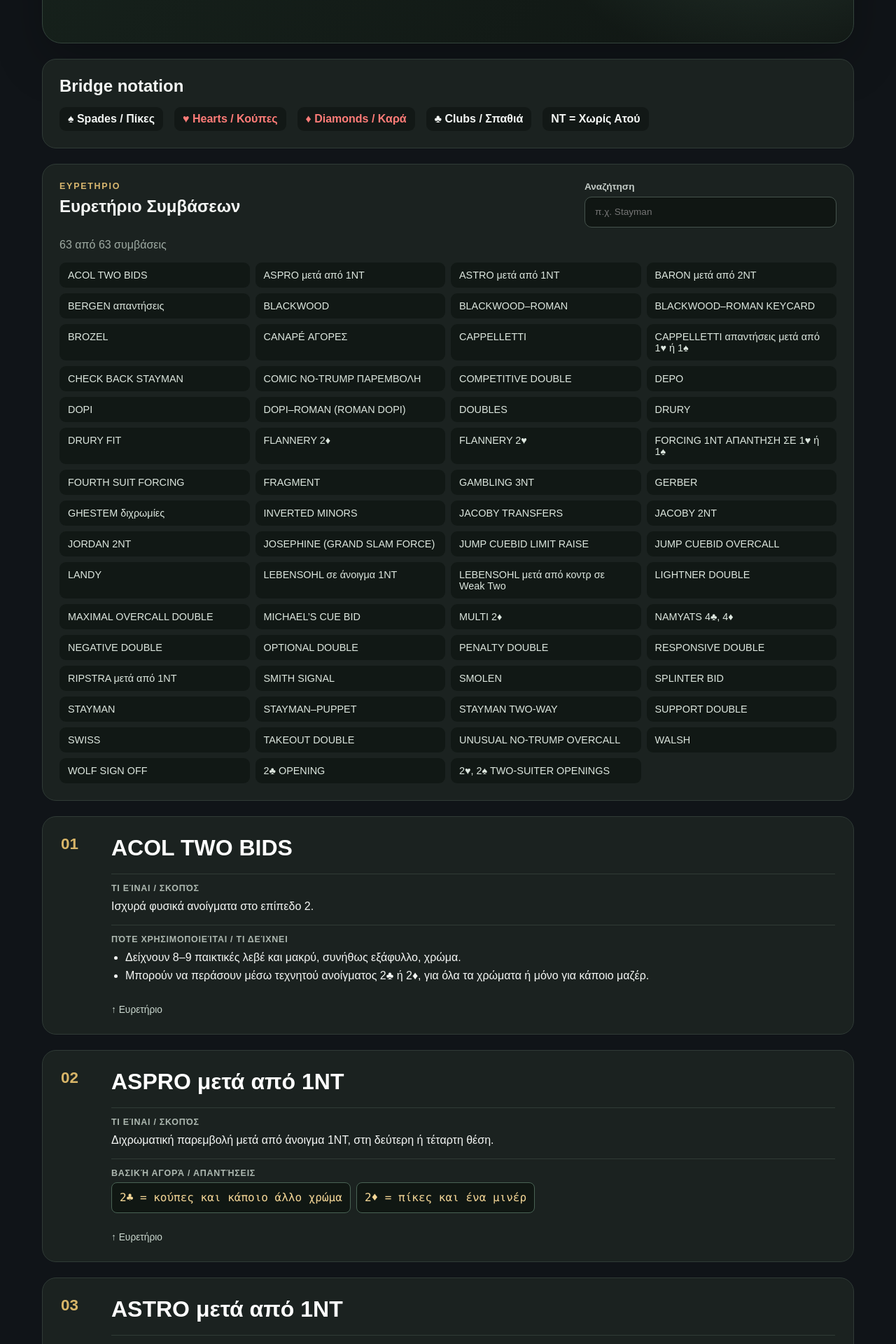
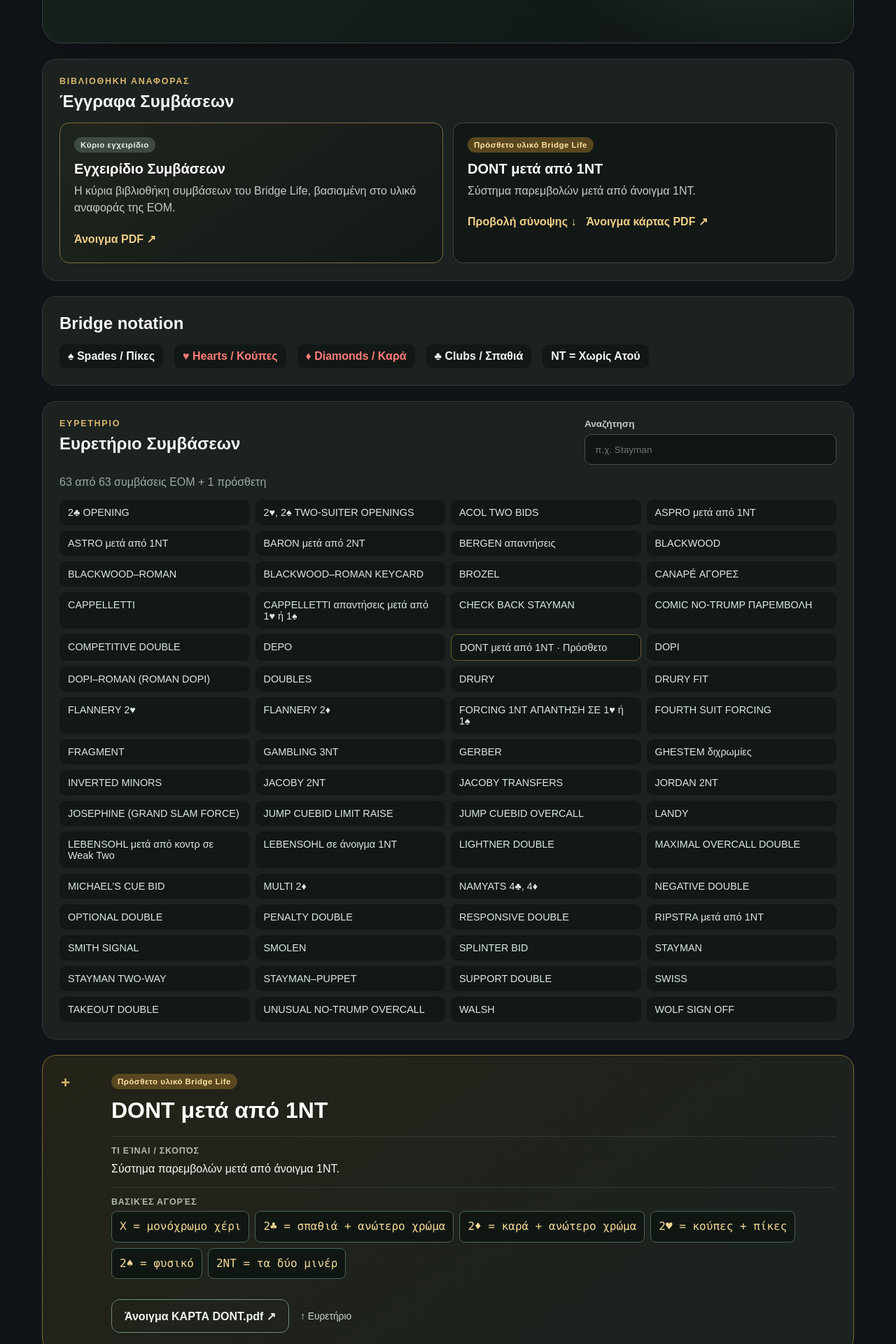
Before and after one commit to nick1stef2/bridge-life, a React (Vite) app: page /conventions in a window 1280 px wide. Shown: the part 460-2380 px from the top of the page at 70% size. Built offline with nearby package versions, Linux system fonts and the light colour scheme.

Commit message:
Add DONT convention reference card

```diff
--- a/src/App.jsx
+++ b/src/App.jsx
@@ -52,8 +52,8 @@ function HomePage() {
 
         <Link to="/conventions" className="card-link">
           <div className="card">
-            <h2>📖 Εγχειρίδιο Συμβάσεων</h2>
-            <p>Συμβάσεις Bridge — υλικό αναφοράς από την ΕΟΜ</p>
+            <h2>📖 ΣΥΜΒΑΣΕΙΣ</h2>
+            <p>Εγχειρίδιο ΕΟΜ και πρόσθετες κάρτες αναφοράς</p>
           </div>
         </Link>
 
--- a/src/data/conventionsData.js
+++ b/src/data/conventionsData.js
@@ -1,6 +1,35 @@
+import conventionsManualPdf from "../assets/images/lessons/ΣΥΜΒΑΣΕΙΣ.pdf";
+import dontCardPdf from "../assets/images/lessons/ΚΑΡΤΑ DONT.pdf";
+
 export const conventionsSource = {
   label: "Ελληνική Ομοσπονδία Μπριτζ — Επετηρίδα 2020, σελ. 207–218",
   url: "https://hellasbridge.org/storage/pages/files/Επετηρίδες/epetirida%202020.pdf",
+};
+
+export const conventionsResources = {
+  manual: {
+    id: "conventions-manual",
+    title: "Εγχειρίδιο Συμβάσεων",
+    description: "Η κύρια βιβλιοθήκη συμβάσεων του Bridge Life, βασισμένη στο υλικό αναφοράς της ΕΟΜ.",
+    pdf: conventionsManualPdf,
+  },
+  additions: [
+    {
+      id: "dont-after-1nt",
+      title: "DONT μετά από 1NT",
+      description: "Σύστημα παρεμβολών μετά από άνοιγμα 1NT.",
+      pdf: dontCardPdf,
+      label: "Πρόσθετο υλικό Bridge Life",
+      bids: [
+        "X = μονόχρωμο χέρι",
+        "2♣ = σπαθιά + ανώτερο χρώμα",
+        "2♦ = καρά + ανώτερο χρώμα",
+        "2♥ = κούπες + πίκες",
+        "2♠ = φυσικό",
+        "2NT = τα δύο μινέρ",
+      ],
+    },
+  ],
 };
 
 const entry = (id, name, purpose, details = [], bids = [], notes = []) => ({
--- a/src/pages/Conventions.css
+++ b/src/pages/Conventions.css
@@ -51,18 +51,32 @@
 }
 .source-button { background: transparent; color: #eef4ef; }
 
-.notation-card, .conventions-index, .convention-card, .conventions-source {
+.notation-card, .conventions-resources, .conventions-index, .convention-card, .conventions-source {
   margin-top: 22px;
   border: 1px solid #303b36;
   border-radius: 20px;
   background: #1b2220;
 }
-.notation-card, .conventions-index, .conventions-source { padding: 24px; }
-.notation-card h2, .conventions-index h2 { margin: 0 0 16px; }
+.notation-card, .conventions-resources, .conventions-index, .conventions-source { padding: 24px; }
+.notation-card h2, .conventions-resources h2, .conventions-index h2 { margin: 0 0 16px; }
 .notation-grid { flex-wrap: wrap; }
 .notation-grid span { padding: 8px 12px; border-radius: 9px; background: #121816; font-weight: 700; }
 .suit-red { color: #ff7c78; }
 .suit-black { color: #f4f7f5; }
+
+.resource-grid { display: grid; grid-template-columns: repeat(2, minmax(0, 1fr)); gap: 14px; }
+.resource-card { padding: 20px; border: 1px solid #3c4a43; border-radius: 14px; background: #121816; }
+.resource-card-primary { border-color: #7c6841; background: linear-gradient(145deg, #20251d, #121816); }
+.resource-card h3 { margin: 12px 0 8px; color: #fff; font-size: 1.25rem; }
+.resource-card p { margin: 0 0 18px; color: #c5cec8; line-height: 1.55; }
+.resource-card a { display: inline-flex; margin: 4px 14px 4px 0; color: #f0ce87; font-weight: 800; text-decoration: none; }
+.resource-badge { display: inline-flex; padding: 5px 9px; border-radius: 999px; background: #3e4b43; color: #e8eee9; font-size: .72rem; font-weight: 900; letter-spacing: .04em; }
+.resource-badge-extra { background: #59471f; color: #ffe2a2; }
+.supplemental-index-link { border: 1px solid #715c2e; }
+.supplemental-convention { border-color: #806936; background: linear-gradient(145deg, #242318, #1b2220); }
+.supplemental-convention .convention-content h2 { margin-top: 12px; }
+.supplemental-actions { display: flex; align-items: center; flex-wrap: wrap; gap: 16px; margin-top: 16px; }
+.supplemental-actions .back-to-index { margin-top: 0; }
 
 .index-heading-row { justify-content: space-between; align-items: end; }
 .conventions-search { width: min(360px, 100%); color: #c5cdc8; font-size: .85rem; }
@@ -98,6 +112,7 @@
   .convention-number { margin-bottom: 8px; font-size: .9rem; }
   .notation-grid { align-items: stretch; flex-direction: column; }
   .notation-grid span { width: 100%; }
+  .resource-grid { grid-template-columns: 1fr; }
   .print-button, .source-button { width: 100%; justify-content: center; }
 }
 
@@ -111,7 +126,9 @@
   .conventions-kicker, .section-label { color: #555; }
   .conventions-hero h1 { color: #111; font-size: 34pt; }
   .conventions-subtitle { color: #333; font-size: 14pt; }
-  .notation-card, .conventions-index, .convention-card, .conventions-source { border: 1px solid #bbb; background: #fff; color: #111; box-shadow: none; }
+  .notation-card, .conventions-resources, .conventions-index, .convention-card, .conventions-source { border: 1px solid #bbb; background: #fff; color: #111; box-shadow: none; }
+  .resource-card { border-color: #bbb; background: #fff; color: #111; }
+  .resource-card h3, .resource-card p { color: #111; }
   .notation-card { page-break-before: always; }
   .notation-grid span, .index-links a { background: #fff; color: #111; border: 1px solid #ccc; }
   .suit-red { color: #b00020 !important; }
--- a/src/pages/Conventions.jsx
+++ b/src/pages/Conventions.jsx
@@ -1,6 +1,6 @@
 import { useMemo, useState } from "react";
 import { Link } from "react-router-dom";
-import { conventionsData, conventionsSource } from "../data/conventionsData";
+import { conventionsData, conventionsResources, conventionsSource } from "../data/conventionsData";
 import "./Conventions.css";
 
 const normalize = (value) =>
@@ -11,9 +11,10 @@ const normalize = (value) =>
 
 function Conventions() {
   const [query, setQuery] = useState("");
+  const dontConvention = conventionsResources.additions[0];
+  const needle = normalize(query.trim());
 
   const visibleConventions = useMemo(() => {
-    const needle = normalize(query.trim());
     if (!needle) return conventionsData;
 
     return conventionsData.filter((convention) =>
@@ -26,7 +27,18 @@ function Conventions() {
         ...convention.notes,
       ].join(" ")).includes(needle),
     );
-  }, [query]);
+  }, [needle]);
+
+  const showDont = !needle || normalize([
+    dontConvention.title,
+    dontConvention.description,
+    ...dontConvention.bids,
+  ].join(" ")).includes(needle);
+
+  const indexItems = [
+    ...visibleConventions.map((convention) => ({ id: convention.id, name: convention.name })),
+    ...(showDont ? [{ id: dontConvention.id, name: dontConvention.title, supplemental: true }] : []),
+  ].sort((a, b) => a.name.localeCompare(b.name, "el", { sensitivity: "base" }));
 
   return (
     <main className="conventions-page">
@@ -38,7 +50,7 @@ function Conventions() {
       <header className="conventions-hero">
         <p className="conventions-kicker">BRIDGE LIFE · ΝΙΚΟΣ – ΜΙΧΑΛΗΣ</p>
         <h1>Εγχειρίδιο Συμβάσεων Bridge</h1>
-        <p className="conventions-subtitle">Συμβάσεις Bridge — Υλικό αναφοράς από την ΕΟΜ</p>
+        <p className="conventions-subtitle">Βιβλιοθήκη αναφοράς συμβάσεων Bridge — ανεξάρτητη από τη σειρά μαθημάτων.</p>
         <div className="conventions-actions">
           <button type="button" onClick={() => window.print()} className="print-button">
             🖨️ Εκτύπωση / Αποθήκευση PDF
@@ -46,8 +58,33 @@ function Conventions() {
           <a href={conventionsSource.url} target="_blank" rel="noreferrer" className="source-button">
             Επίσημη πηγή ΕΟΜ ↗
           </a>
+          <a href={conventionsResources.manual.pdf} target="_blank" rel="noreferrer" className="source-button">
+            Άνοιγμα εγχειριδίου PDF ↗
+          </a>
         </div>
       </header>
+
+      <section className="conventions-resources" aria-labelledby="resources-title">
+        <div className="resource-heading">
+          <p className="section-label">ΒΙΒΛΙΟΘΗΚΗ ΑΝΑΦΟΡΑΣ</p>
+          <h2 id="resources-title">Έγγραφα Συμβάσεων</h2>
+        </div>
+        <div className="resource-grid">
+          <article className="resource-card resource-card-primary">
+            <span className="resource-badge">Κύριο εγχειρίδιο</span>
+            <h3>{conventionsResources.manual.title}</h3>
+            <p>{conventionsResources.manual.description}</p>
+            <a href={conventionsResources.manual.pdf} target="_blank" rel="noreferrer">Άνοιγμα PDF ↗</a>
+          </article>
+          <article className="resource-card" id={`${dontConvention.id}-resource`}>
+            <span className="resource-badge resource-badge-extra">{dontConvention.label}</span>
+            <h3>{dontConvention.title}</h3>
+            <p>{dontConvention.description}</p>
+            <a href={`#${dontConvention.id}`}>Προβολή σύνοψης ↓</a>
+            <a href={dontConvention.pdf} target="_blank" rel="noreferrer">Άνοιγμα κάρτας PDF ↗</a>
+          </article>
+        </div>
+      </section>
 
       <section className="notation-card" aria-labelledby="notation-title">
         <h2 id="notation-title">Bridge notation</h2>
@@ -78,17 +115,44 @@ function Conventions() {
         </div>
 
         <p className="search-count" aria-live="polite">
-          {visibleConventions.length} από {conventionsData.length} συμβάσεις
+          {visibleConventions.length} από {conventionsData.length} συμβάσεις ΕΟΜ
+          {showDont ? " + 1 πρόσθετη" : ""}
         </p>
 
         <div className="index-links">
-          {visibleConventions.map((convention) => (
-            <a key={convention.id} href={`#${convention.id}`}>
-              {convention.name}
+          {indexItems.map((convention) => (
+            <a key={convention.id} href={`#${convention.id}`} className={convention.supplemental ? "supplemental-index-link" : ""}>
+              {convention.name}{convention.supplemental ? " · Πρόσθετο" : ""}
             </a>
           ))}
         </div>
       </section>
+
+      {showDont && (
+        <article className="convention-card supplemental-convention" id={dontConvention.id}>
+          <div className="convention-number">+</div>
+          <div className="convention-content">
+            <span className="resource-badge resource-badge-extra">{dontConvention.label}</span>
+            <h2>{dontConvention.title}</h2>
+            <dl>
+              <div>
+                <dt>Τι είναι / Σκοπός</dt>
+                <dd>{dontConvention.description}</dd>
+              </div>
+              <div>
+                <dt>Βασικές αγορές</dt>
+                <dd className="bidding-sequences">
+                  {dontConvention.bids.map((bid) => <code key={bid}>{bid}</code>)}
+                </dd>
+              </div>
+            </dl>
+            <div className="supplemental-actions">
+              <a href={dontConvention.pdf} target="_blank" rel="noreferrer" className="source-button">Άνοιγμα ΚΑΡΤΑ DONT.pdf ↗</a>
+              <a href="#index-title" className="back-to-index">↑ Ευρετήριο</a>
+            </div>
+          </div>
+        </article>
+      )}
 
       <section className="conventions-list" aria-label="Περιγραφές συμβάσεων">
         {visibleConventions.map((convention, index) => (
@@ -132,7 +196,7 @@ function Conventions() {
         ))}
       </section>
 
-      {visibleConventions.length === 0 && (
+      {visibleConventions.length === 0 && !showDont && (
         <p className="no-conventions">Δεν βρέθηκε σύμβαση με αυτόν τον όρο.</p>
       )}
 
```
Also changed, not shown: 2 other files (tests, documents, lock files or other folders).
